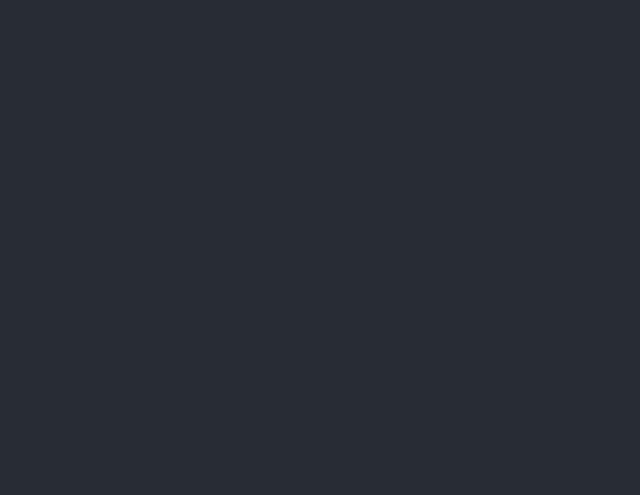
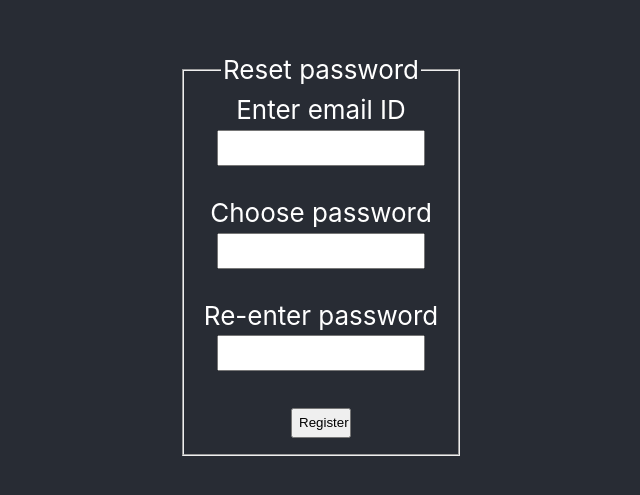
Before and after one commit to AshwinAashu/Simple-react-login, a React (Create React App) app: page /reset in a window 1280 px wide. Shown: the part 145-640 px from the top of the page, without its empty margins (319-959 px from the left). Built offline with nearby package versions, Linux system fonts and the light colour scheme.

Commit message:
reset form done

```diff
--- a/src/App.js
+++ b/src/App.js
@@ -4,6 +4,7 @@ import Login from './component/Login';
 import LandingPage from './component/LandingPage';
 import {BrowserRouter as Router, Route, Switch }  from 'react-router-dom';
 import Register from './component/Register';
+import Reset from './component/Reset';
 
 
 
@@ -26,6 +27,7 @@ function App() {
              <LandingPage {...props}  />
            )}/>
 
+          <Route exact path="/reset" component={Reset}/>
 
 
           </Switch>
--- a/src/component/AuthenticateUser.js
+++ b/src/component/AuthenticateUser.js
@@ -1,3 +1,6 @@
+import axios from 'axios';
+
+
 class AuthenticateUser{
     registerUser(user, password){
         // console.log("authentication done");
@@ -8,6 +11,11 @@ class AuthenticateUser{
         sessionStorage.removeItem('authenticatedUser');
     }
 
+    verifyEmail(user){
+        //verify if an email ID exists
+        // axios.get(`http://localhost:9090/api/credential/get?username=${user}`)
+    }
+
 
 
 }
--- a/src/component/Reset.js
+++ b/src/component/Reset.js
@@ -1,17 +1,29 @@
-// import React, {useState} from 'react';
-// // import AuthenticateUser from './AuthenticateUser';
+import React, {useState} from 'react';
+// import AuthenticateUser from './AuthenticateUser';
 
-// export default function reset = (props)=>{
+export default function Reset(props){
 
+    const Password1Handler = (e) =>{
+    }
+    const Password2Handler = (e) =>{
+    }
+    const EmailHandler = (e) =>{
+    }
+    return(
+        <div>
+        <fieldset>
+        <legend>Reset password</legend>
+            <form>
+                <label>Enter email ID</label><br/>
+                <input type="email"  value={props.emailAuthntication} className="emailform" onChange={EmailHandler}/><br/><br/>
+                <label>Choose password</label><br/>
+                <input type="password" value ={props.pasw1} className = "emailform" onChange={Password1Handler}/><br/><br/>
+                <label>Re-enter password</label>  <br/>
+                <input type="password" value ={props.pasw2} className = "emailform" onChange={Password2Handler}/><br/><br/>
+                <input type="submit" className="submitbutton" value="Register"/>
 
-//     return(
-//         <div>
-//         <fieldset>
-//             <form>
-//                 <input type="email"  value={props.emailAuthntication} className="emailform"/>
-//                 //need to add the form and submit handler
-//             </form>
-//         </fieldset>
-//         </div>
-//     )
-// }
+            </form>
+        </fieldset>
+        </div>
+    )
+}
```
